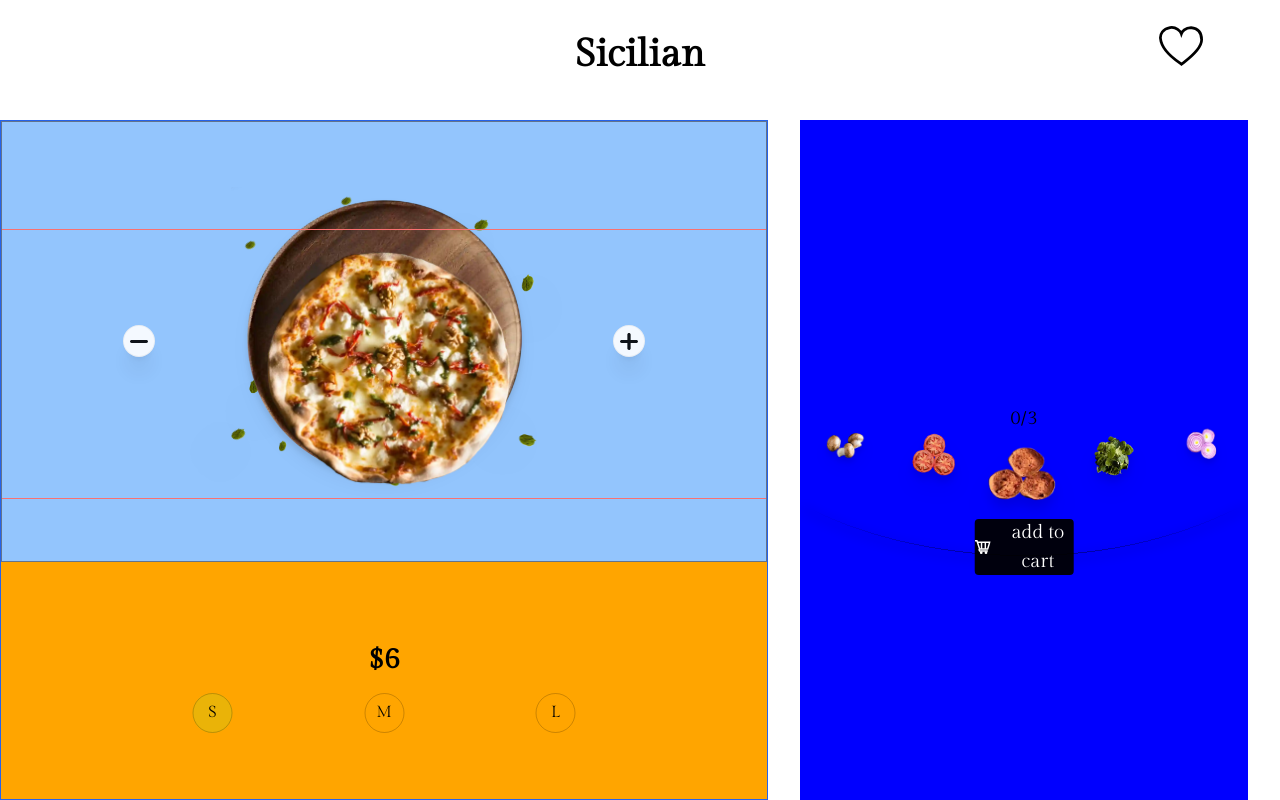
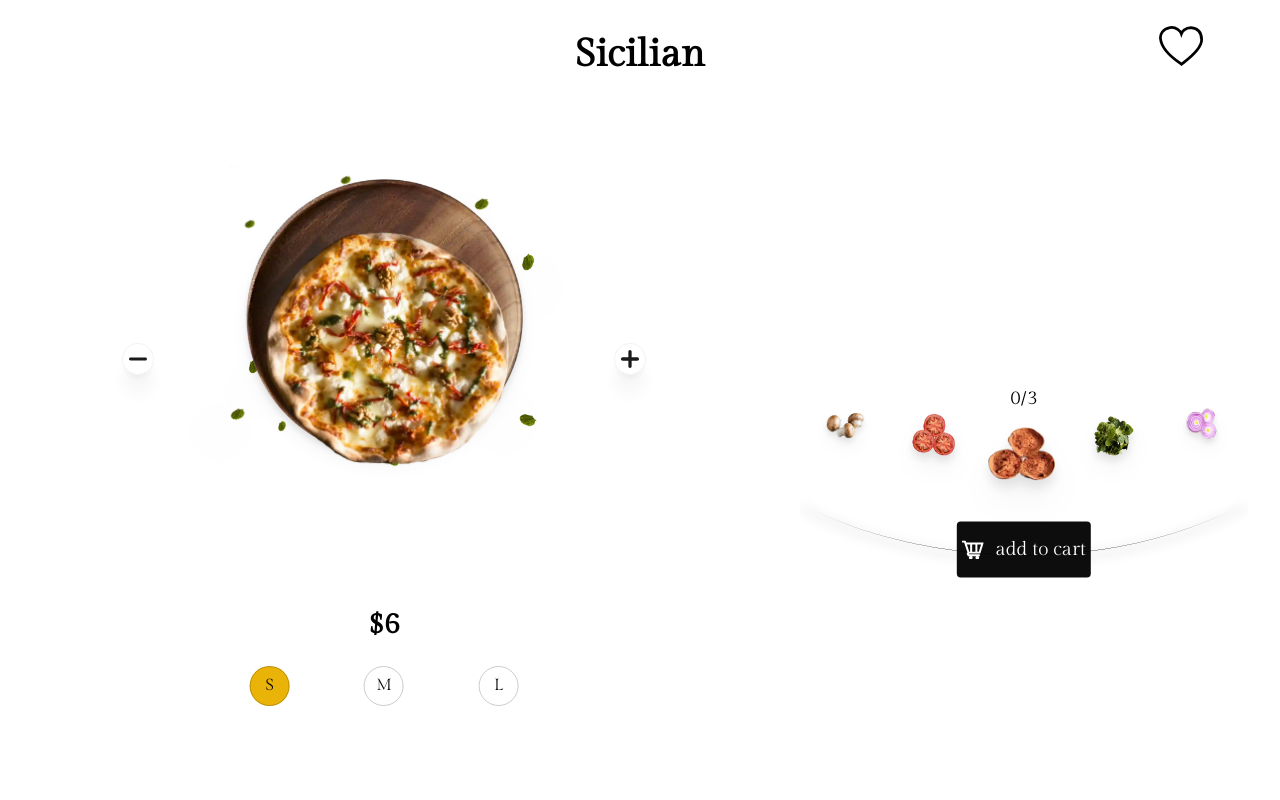
Before and after one commit to ryrd/pizza-challenge, a Vue app: page / in a window 1280 px wide. Shown: the top 800 px of the page. Built offline with nearby package versions, Linux system fonts and the light colour scheme.

Commit message:
desktop ui done

```diff
--- a/src/App.vue
+++ b/src/App.vue
@@ -36,18 +36,15 @@ const titles = data.map(d => d.name)
   }
   .grid-top{
     width: 100vw;
-    height: 15vh;
-    /* background: yellow; */
+    height: 10vh;
   }
   .grid-center{
     width: 60vw;
     height: 85vh;
-    background: orange;
   }
   .grid-bottom{
     width: 35vw;
     height: 85vh;
-    background: blue;
   }
 }
 
--- a/src/components/PizzaDisplay.vue
+++ b/src/components/PizzaDisplay.vue
@@ -146,11 +146,11 @@ onMounted(() => {
         swiped()
     })
 
-    pizzaSlideDetector.value?.addEventListener('drag', e => {
+    pizzaSlideDetector.value?.addEventListener('pointerdown', e => {
         touchStart = e.clientX;
     })
 
-    pizzaSlideDetector.value?.addEventListener('dragend', e => {
+    pizzaSlideDetector.value?.addEventListener('pointerup', e => {
         touchEnd = e.clientX;
         swiped()
     })
@@ -219,6 +219,8 @@ const swiped = () => {
 const sliderTimelineAnim = gsap.timeline()
 
 const slidePizza = (direction: 'left' | 'right') => {
+    const orientation = window.matchMedia("(orientation: portrait)").matches ? 100 : 60
+
     sliderTimelineAnim
         .to([pizzaRef.value, pizzaToppingRef.value], {
             scale: currentPizzaSize*.8,
@@ -231,7 +233,7 @@ const slidePizza = (direction: 'left' | 'right') => {
             duration: .5,
         }, '-=.4')
         .to(pizzaSlider.value, {
-            x: `-${100*currentDisplay.display}vw`,
+            x: `-${orientation*currentDisplay.display}vw`,
             ease: "power4.out",
             duration: .8,
         }, '<')
@@ -268,8 +270,8 @@ const slidePizza = (direction: 'left' | 'right') => {
 </script>
 
 <template>
-<main class="relative h-full pt-[5%] landscape:pt-0 overflow-hidden border-test2">
-    <div class="relative h-[50%] landscape:h-[65%] bg-blue-300 flex justify-center items-center">
+<main class="relative h-full pt-[5%] landscape:pt-0 landscape:overflow-hidden">
+    <div class="relative h-[50%] landscape:h-[65%] flex justify-center items-center">
 
         <div class="absolute left-1/2 -translate-x-1/2 w-[90%] landscape:w-[50%] h-[180%] landscape:h-[70%]" ref="leafage">
             <img src="../assets/leaf.webp" class="drop-shadow-2xl w-8 absolute right-8 top-20">
@@ -287,19 +289,19 @@ const slidePizza = (direction: 'left' | 'right') => {
              class="w-[60%] landscape:w-[40%] landscape:top-[15%] absolute drop-shadow-lg"
              ref="plate">
 
-        <div class="w-full h-[200%] landscape:h-[100%] border border-slate-500 absolute left-1/2 -translate-x-1/2 z-20" ref="pizzaSlideDetector"/>
+        <div class="w-full h-[200%] landscape:h-[100%] absolute left-1/2 -translate-x-1/2 z-20" ref="pizzaSlideDetector"/>
 
         <div class="absolute h-[90%] landscape:h-full top-0 left-0 flex items-center t-1/2 mt-[3%]"
              :class="`w-[${100*data.length}%]`"
              ref="pizzaSlider">
 
             <div v-for="pizza in data" :key="pizza.name"
-                 class="w-screen landscape:w-[60vw] flex justify-center -translate-y-[3%] landscape:translate-y-[0%] border-test">
+                 class="w-screen landscape:w-[60vw] flex justify-center -translate-y-[3%] landscape:translate-y-[0%]">
 
                 <img class="w-[55%] landscape:w-[35%]" :src="`src/assets/${pizza.img}`" ref="pizzaRef"/>
 
                 <div v-for="top in topping" :key="top.name"
-                     class="h-full bg-emerald-400 absolute left-1/2 top-3 landscape:top-0 -translate-x-1/2 opacity-0"
+                     class="h-full absolute left-1/2 top-3 landscape:top-0 -translate-x-1/2 opacity-0 landscape:w-[35%] landscape:flex landscape:items-center"
                      :id="`topping-${top.name}`"
                      ref="pizzaToppingRef">
                     <img :src="`src/assets/${top.img}`" class="absolute left-1/2 -translate-x-1/2">
@@ -309,22 +311,22 @@ const slidePizza = (direction: 'left' | 'right') => {
 
         </div>
 
-        <button class="absolute left-[18%] bg-white backdrop-blur opacity-90 flex justify-center items-center rounded-full shadow-xl w-8 h-8 p-1 -translate-x-4 border border-black border-opacity-5 z-30">
+        <button class="absolute left-[18%] landscape:top-[55%] bg-white backdrop-blur opacity-90 flex justify-center items-center rounded-full shadow-xl w-8 h-8 p-1 -translate-x-4 border border-black border-opacity-5 z-30">
             <img src="../assets/minus.svg" class="w-[80%]">
         </button>
-        <button class="absolute right-[18%] bg-white backdrop-blur opacity-90 flex justify-center items-center rounded-full shadow-xl w-8 h-8 p-1 translate-x-4 border border-black border-opacity-5 z-30">
+        <button class="absolute right-[18%] landscape:top-[55%] bg-white backdrop-blur opacity-90 flex justify-center items-center rounded-full shadow-xl w-8 h-8 p-1 translate-x-4 border border-black border-opacity-5 z-30">
             <img src="../assets/plus.svg" class="w-[80%]">
         </button>
 
     </div>
 
-    <div class="flex justify-center items-center pt-[20%] landscape:pt-[10%]">
+    <div class="flex justify-center items-center pt-[20%] landscape:pt-[8%]">
         <h2 class="text-[180%] font-fancy font-bold">
             ${{newPrice}}
         </h2>
     </div>
 
-    <div class="flex justify-between items-center w-1/2 max-w-md font-fancy relative left-1/2 -translate-x-1/2">
+    <div class="flex justify-between items-center w-1/2 landscape:w-[35%] landscape:pt-[1%] max-w-md font-fancy relative left-1/2 -translate-x-1/2">
         <button class="rounded-full flex justify-center items-center h-10 w-10 p-3 mr-3 transition bg-transparent border border-black border-opacity-20 z-10"
                 @click="setSize('S', 0)">
             S
--- a/src/components/ToppingSlider.vue
+++ b/src/components/ToppingSlider.vue
@@ -23,6 +23,7 @@ const toppingSlider = ref<HTMLDivElement|null>(null)
 const toppingMenu = ref<HTMLButtonElement[]|null>(null)
 const toppingSlideAmount = 100/topping.length
 let outsideMain3Topping: HTMLButtonElement[]
+let touchStart : number, touchEnd : number
 
 onMounted(() => {
     gsap.set(toppingSlider.value, {
@@ -50,9 +51,17 @@ onMounted(() => {
         touchEnd = e.changedTouches[0].screenX;
         swiped()
     })
+
+    toppingContainer.value?.addEventListener('pointerdown', e => {
+        touchStart = e.clientX;
+    })
+
+    toppingContainer.value?.addEventListener('pointerup', e => {
+        touchEnd = e.clientX;
+        swiped()
+    })
 })
 
-let touchStart : number, touchEnd : number
 const swiped = () => {
     if (touchEnd < touchStart) {
         if (useToppingDisplay.toppingDisplay === topping.length-1) return
@@ -116,7 +125,7 @@ const slideTopping = (direction: 'left' | 'right') => {
 }
 
 const totalSelectedToppingRef = ref<number>(0)
-const toppingClick = (menu: string, i : number) => {
+const toppingClick = (menu: string, i: number) => {
     if ( totalSelectedToppingRef.value === 3 && !topping[i].selected) return
 
     gsap.to(toppingMenu.value[i].children, {
@@ -131,7 +140,6 @@ const toppingClick = (menu: string, i : number) => {
 
     totalSelectedToppingRef.value = topping.filter(top => top.selected === true).length
 }
-
 </script>
 
 <template>
@@ -140,8 +148,8 @@ const toppingClick = (menu: string, i : number) => {
         {{totalSelectedToppingRef}}/3
     </div>
 
-    <div class="pt-1 relative" ref="toppingContainer">
-        <img src="../assets/curve.svg" class="absolute left-0 -bottom-[90%] w-full -translate-y-1/4"/>
+    <div class="pt-1 relative topping-container" ref="toppingContainer">
+        <img src="../assets/curve.svg" class="absolute left-0 -bottom-[90%] w-full -translate-y-1/4 landscape:-translate-y-0"/>
         <div class="translate-x-[50%] -translate-y-[40%]">
             <div class="flex h-[10vh]"
                  :class="`w-[${topping.length*25}vw]`"
@@ -157,10 +165,20 @@ const toppingClick = (menu: string, i : number) => {
                 </button>
             </div>
         </div>
-         <button class="bg-black bg-opacity-95 hover:bg-opacity-80 absolute left-1/2 rounded -bottom-[70%] -translate-x-1/2 flex justify-center items-center h-10 w-[38%] md:h-14 md:w-[22%] py-5">
+         <button class="bg-black bg-opacity-95 hover:bg-opacity-80 absolute left-1/2 rounded -bottom-[70%] -translate-x-1/2 flex justify-center items-center h-10 w-[38%] md:h-14 md:w-[22%] landscape:w-[30%] landscape:translate-y-[40%] py-5">
             <img src="../assets/cart.svg" class="w-[16%] mr-3">
             <span class="text-white font-fancy md:text-[120%]">add to cart</span>
          </button>
     </div>
 </div>
 </template>
+
+<style>
+.topping-container{
+    -webkit-user-select: none;
+    -khtml-user-select: none;
+    -moz-user-select: none;
+    -o-user-select: none;
+    user-select: none;
+}
+</style>
--- a/src/style.css
+++ b/src/style.css
@@ -4,8 +4,16 @@
 @tailwind components;
 @tailwind utilities;
 
+::-moz-selection {
+  color: black;
+  background: transparent;
+}
+::selection {
+  color: black;
+  background: transparent;
+}
 body{
-    /* overflow: hidden; */
+    overflow: hidden;
 }
 .border-test {
     @apply border border-red-400
```
